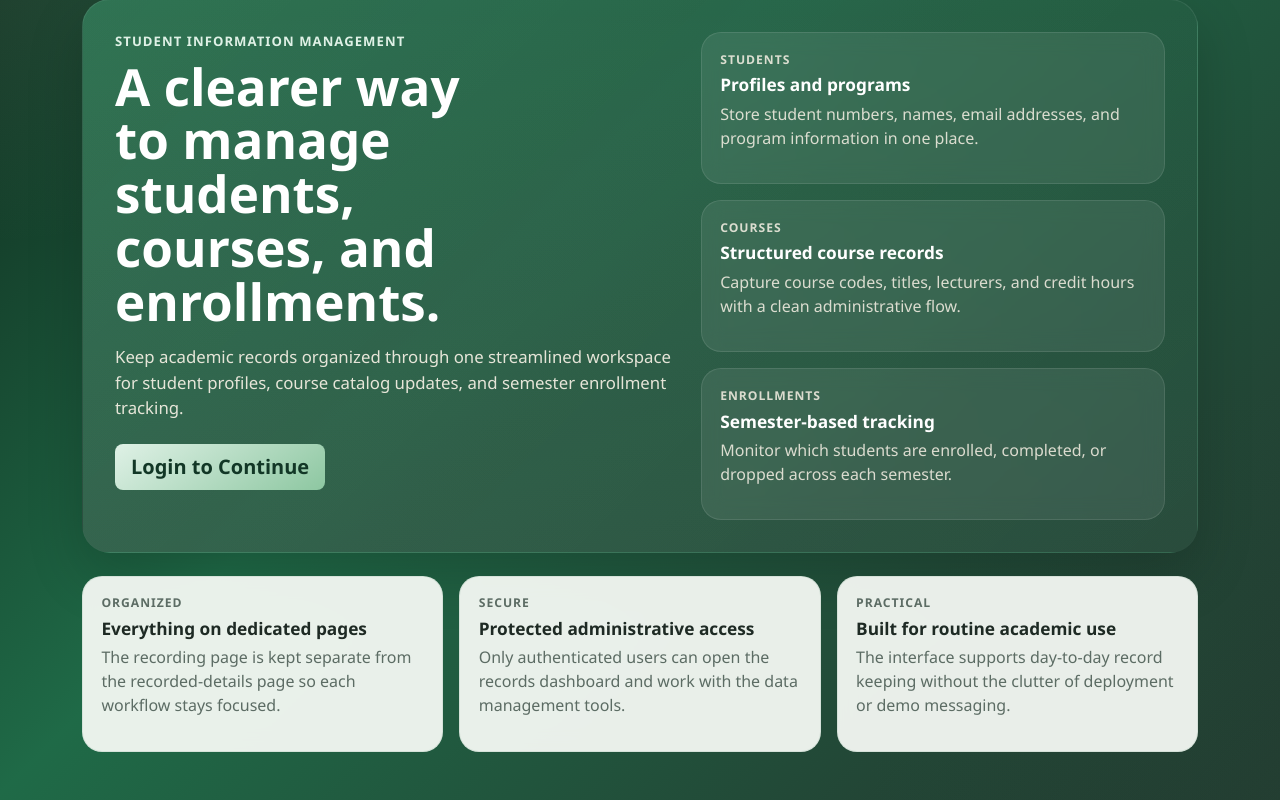
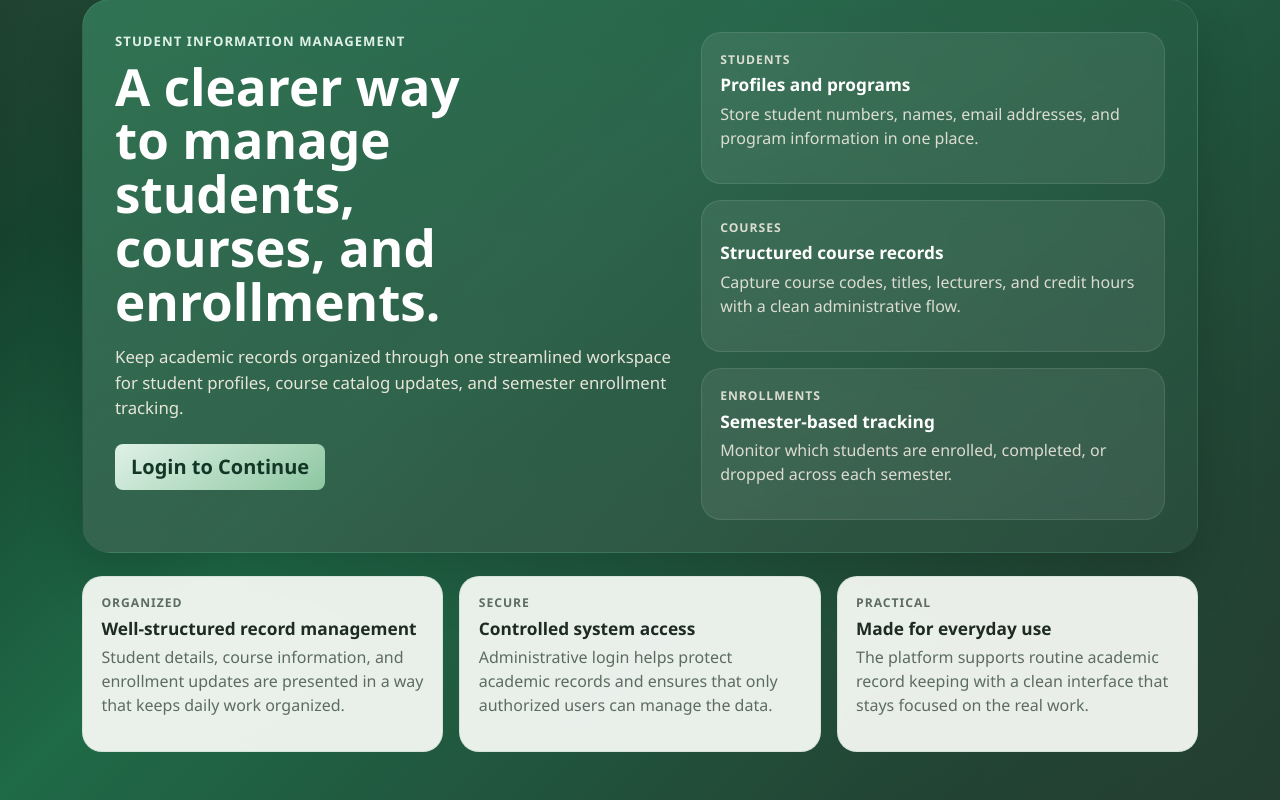
Before and after one commit to MariamW20/student-course-tracker, a Flask app: page / in a window 1280 px wide. Shown: the part 137-937 px from the top of the page. Run offline with Flask 3, Linux system fonts and the light colour scheme; parts of the project's set-up code (start-up, migrations or seed data) failed here and were passed over.

Commit message:
Refine landing and login copy

```diff
--- a/app/templates/landing.html
+++ b/app/templates/landing.html
@@ -69,18 +69,18 @@
         <section class="landing-grid">
           <article class="info-card">
             <p class="panel-label">Organized</p>
-            <h3>Everything on dedicated pages</h3>
-            <p>The recording page is kept separate from the recorded-details page so each workflow stays focused.</p>
+            <h3>Well-structured record management</h3>
+            <p>Student details, course information, and enrollment updates are presented in a way that keeps daily work organized.</p>
           </article>
           <article class="info-card">
             <p class="panel-label">Secure</p>
-            <h3>Protected administrative access</h3>
-            <p>Only authenticated users can open the records dashboard and work with the data management tools.</p>
+            <h3>Controlled system access</h3>
+            <p>Administrative login helps protect academic records and ensures that only authorized users can manage the data.</p>
           </article>
           <article class="info-card">
             <p class="panel-label">Practical</p>
-            <h3>Built for routine academic use</h3>
-            <p>The interface supports day-to-day record keeping without the clutter of deployment or demo messaging.</p>
+            <h3>Made for everyday use</h3>
+            <p>The platform supports routine academic record keeping with a clean interface that stays focused on the real work.</p>
           </article>
         </section>
       </section>
```
Also changed, not shown: app/templates/login.html (+6 -6 lines).
